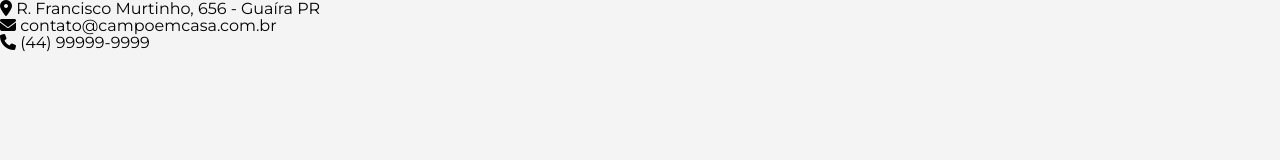
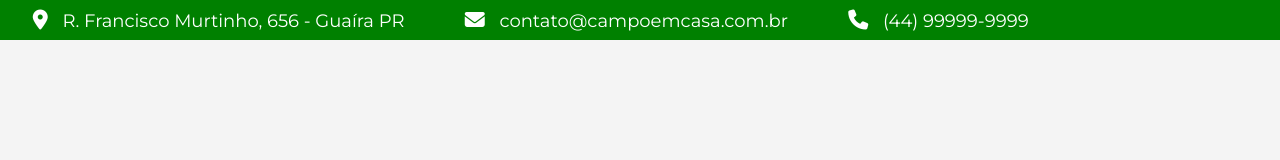
Before and after one commit to JOAORIBEIRO290/campoemcasa-agrinho2024, a plain HTML site: page index.html in a window 1280 px wide. Drawn offline with Linux system fonts and the light colour scheme.

Commit message:
style.css

```diff
--- a/css/style.css
+++ b/css/style.css
@@ -1,6 +1,30 @@
 @import url('https://fonts.googleapis.com/css2?family=Montserrat:ital,wght@0,100..900;1,100..900&display=swap');
 
+
 body{
-     background-color: #f4f4f4;
-  font-family: "Montserrat", sans-serif;
-    }
+    background-color: #f4f4f4;
+    font-family: "Montserrat", sans-serif;
+}
+.top-bar{
+    background-color: #008000;
+    color: #fff;
+    font-size: 18px;
+    padding: 10px 0;
+}
+.col-4{
+    width: 22%;
+    margin: 1%;
+    display: inline;
+}
+section{
+    width: 100%;
+    max-width: 1300px;
+    margin: 0 auto;
+}
+.top-bar .col-4{
+    padding: 10px;
+}
+.top-bar i{
+    padding: 0 10px;
+    font-size: 20px;
+}
```
